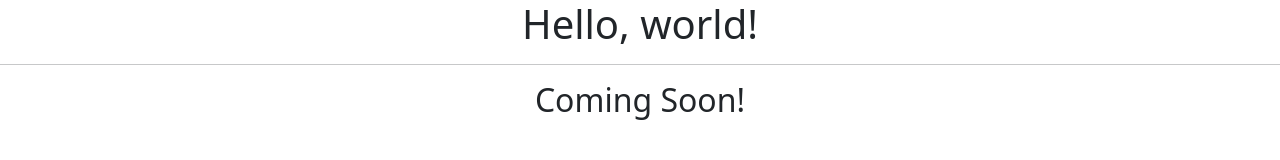
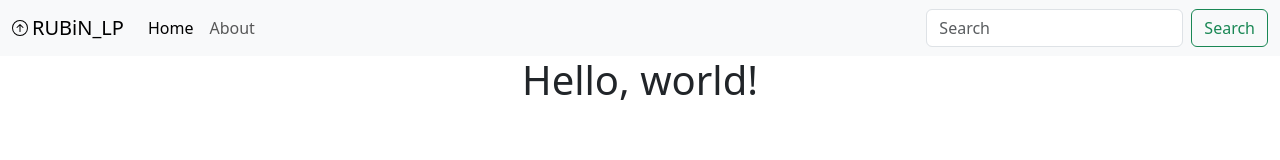
Before and after one commit to RUBiN-LP/Portfolio_Site, a plain HTML site: page index.html in a window 1280 px wide. Drawn offline with nearby package versions, Linux system fonts and the light colour scheme.

Commit message:
Update index.html
Addition of Bootstrap Navbar and icon.

```diff
--- a/index.html
+++ b/index.html
@@ -6,10 +6,36 @@
     <title>RUBiN_LP</title>
     <link href="https://cdn.jsdelivr.net/npm/bootstrap@5.3.8/dist/css/bootstrap.min.css" rel="stylesheet" integrity="sha384-sRIl4kxILFvY47J16cr9ZwB07vP4J8+LH7qKQnuqkuIAvNWLzeN8tE5YBujZqJLB" crossorigin="anonymous">
   </head>
+
   <body>
+    <nav class="navbar navbar-expand-lg bg-body-tertiary">
+    <div class="container-fluid">
+      <a class="navbar-brand" href="#"><svg xmlns="http://www.w3.org/2000/svg" width="20" height="20" fill="currentColor" class="bi bi-arrow-up-circle" viewBox="0 0 20 20">
+        <path fill-rule="evenodd" d="M1 8a7 7 0 1 0 14 0A7 7 0 0 0 1 8m15 0A8 8 0 1 1 0 8a8 8 0 0 1 16 0m-7.5 3.5a.5.5 0 0 1-1 0V5.707L5.354 7.854a.5.5 0 1 1-.708-.708l3-3a.5.5 0 0 1 .708 0l3 3a.5.5 0 0 1-.708.708L8.5 5.707z"/>
+        </svg>RUBiN_LP</a>
+      <button class="navbar-toggler" type="button" data-bs-toggle="collapse" data-bs-target="#navbarSupportedContent" aria-controls="navbarSupportedContent" aria-expanded="false" aria-label="Toggle navigation">
+        <span class="navbar-toggler-icon"></span>
+      </button>
+      <div class="collapse navbar-collapse" id="navbarSupportedContent">
+        <ul class="navbar-nav me-auto mb-2 mb-lg-0">
+          <li class="nav-item">
+            <a class="nav-link active" aria-current="page" href="#">Home</a>
+          </li>
+          <li class="nav-item">
+            <a class="nav-link" href="#">About</a>
+          </li>
+        </ul>
+        <form class="d-flex" role="search">
+          <input class="form-control me-2" type="search" placeholder="Search" aria-label="Search"/>
+          <button class="btn btn-outline-success" type="submit">Search</button>
+        </form>
+      </div>
+    </div>
+  </nav>
+
     <h1 style="text-align: center;">Hello, world!</h1>
-    <hr>
-    <h2 style="text-align: center;">Coming Soon!</h2>
+
+
     <script src="https://cdn.jsdelivr.net/npm/bootstrap@5.3.8/dist/js/bootstrap.bundle.min.js" integrity="sha384-FKyoEForCGlyvwx9Hj09JcYn3nv7wiPVlz7YYwJrWVcXK/BmnVDxM+D2scQbITxI" crossorigin="anonymous"></script>
   </body>
 
```
